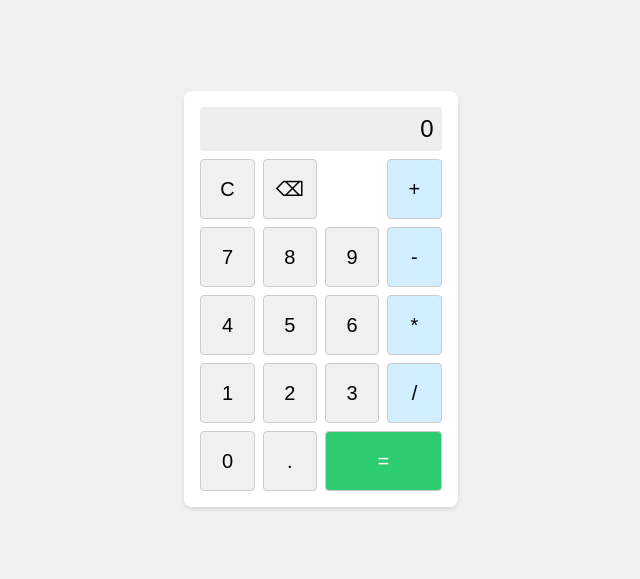
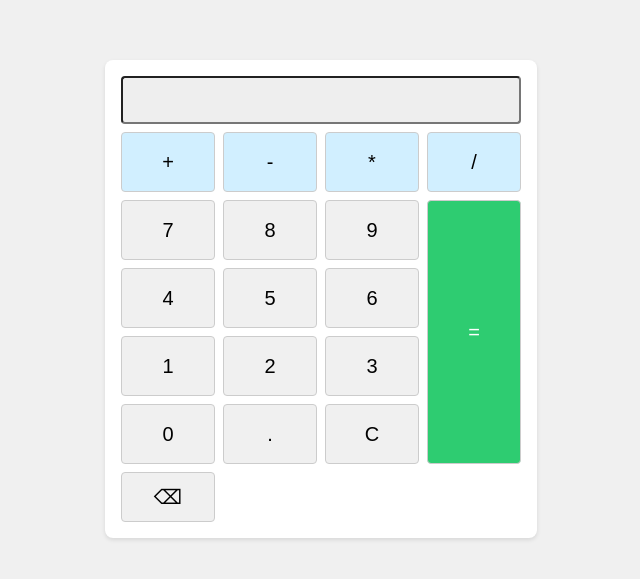
Before and after one commit to LaibaKamran/Basic-Calculator, a plain HTML site: page index.html in a window 1280 px wide. Shown: the part 101-680 px from the top of the page, without its empty margins (319-959 px from the left). Drawn offline with Linux system fonts and the light colour scheme.

Commit message:
update calculator layout

```diff
--- a/css/styles.css
+++ b/css/styles.css
@@ -13,7 +13,8 @@ body {
     grid-template-columns: repeat(4, 1fr);
     grid-template-rows: auto repeat(5, 60px);
     gap: 8px;
-    max-width: 300px;
+    width: 400px;
+    margin: 0 20px;
     padding: 16px;
     background-color: #fff;
     border-radius: 8px;
@@ -41,12 +42,13 @@ button {
 }
 
 button.operation {
-    grid-column: 4;
+    grid-row: 2;
     background-color: #d1efff;
 }
 
 button.equals {
-    grid-column: span 2;
+    grid-column: 4; /* Update from span 2 to span 4 */
+    grid-row: 3 / span 4; /* Add the grid-row property to occupy 4 rows */
     background-color: #2ecc71;
     color: #fff;
 }
--- a/index.html
+++ b/index.html
@@ -4,30 +4,88 @@
     <meta charset="UTF-8">
     <meta name="viewport" content="width=device-width, initial-scale=1.0">
     <link rel="stylesheet" href="/css/styles.css">
+    <!-- <script src="/js/javascript.js" defer></script> -->
     <title>Basic Calculator</title>
+
+    <script>
+        let lastCharacter = '';
+
+        function clearDisplay() {
+            document.getElementById("display").value = "";
+        }
+
+        function deleteLastCharacter() {
+            var display = document.getElementById("display");
+            display.value = display.value.slice(0, -1);
+        }
+
+       function appendCharacter(character) {
+            const display = document.getElementById("display");
+            const allowedOperators = ['+', '-', '*', '/'];
+
+            // Prevent multiple consecutive operators
+            if (allowedOperators.includes(character) && allowedOperators.includes(lastCharacter)) {
+                return;
+            }
+
+            // Prevent consecutive dots
+            if (character === '.' && display.value.includes('.')) {
+                return;
+            }
+
+            display.value += character;
+            lastCharacter = character;
+        }
+
+
+        function calculate() {
+            const display = document.getElementById("display");
+            const expression = display.value;
+
+            // Check if the expression is empty or ends with an operator
+            if (!expression || ['+', '-', '*', '/'].includes(expression.slice(-1))) {
+                display.value = "Error: Incomplete Expression";
+                return;
+            }
+
+            try {
+                // Evaluate the expression and round to prevent overflow
+                const result = eval(expression);
+                const roundedResult = Math.round(result * 1000) / 1000;
+
+                // Check for division by zero
+                if (roundedResult === Infinity || roundedResult === -Infinity) {
+                    display.value = "Error: Divide by Zero";
+                } else {
+                    display.value = roundedResult;
+                }
+            } catch (error) {
+                display.value = "Error: Invalid Expression";
+            }
+        }
+    </script>
 </head>
 <body>
     <div class="calculator">
-        <div class="display" id="display">0</div>
+        <input class="display" id="display" type="text"  readonly>
+        <button class="operation" onclick="appendCharacter('+')">+</button>
+        <button onclick="appendCharacter('7')">7</button>
+        <button onclick="appendCharacter('8')">8</button>
+        <button onclick="appendCharacter('9')">9</button>
+        <button class="operation" onclick="appendCharacter('-')">-</button>
+        <button onclick="appendCharacter('4')">4</button>
+        <button onclick="appendCharacter('5')">5</button>
+        <button onclick="appendCharacter('6')">6</button>
+        <button class="operation" onclick="appendCharacter('*')">*</button>
+        <button onclick="appendCharacter('1')">1</button>
+        <button onclick="appendCharacter('2')">2</button>
+        <button onclick="appendCharacter('3')">3</button>
+        <button class="operation" onclick="appendCharacter('/')">/</button>
+        <button onclick="appendCharacter('0')">0</button>
+        <button onclick="appendCharacter('.')">.</button>
         <button class="clear" onclick="clearDisplay()">C</button>
-        <button class="backspace" onclick="backspace()">&#9003;</button>
-        <button class="operation" onclick="appendOperator('+')">+</button>
-        <button onclick="appendDigit('7')">7</button>
-        <button onclick="appendDigit('8')">8</button>
-        <button onclick="appendDigit('9')">9</button>
-        <button class="operation" onclick="appendOperator('-')">-</button>
-        <button onclick="appendDigit('4')">4</button>
-        <button onclick="appendDigit('5')">5</button>
-        <button onclick="appendDigit('6')">6</button>
-        <button class="operation" onclick="appendOperator('*')">*</button>
-        <button onclick="appendDigit('1')">1</button>
-        <button onclick="appendDigit('2')">2</button>
-        <button onclick="appendDigit('3')">3</button>
-        <button class="operation" onclick="appendOperator('/')">/</button>
-        <button onclick="appendDigit('0')">0</button>
-        <button onclick="appendDecimal('.')">.</button>
+        <button class="backspace" onclick="deleteLastCharacter()">&#9003;</button>
         <button class="equals" onclick="calculate()">=</button>
     </div>
-    <script src="script.js"></script>
 </body>
 </html>
```
Also changed, not shown: js/javascript.js (+21 -0 lines).
